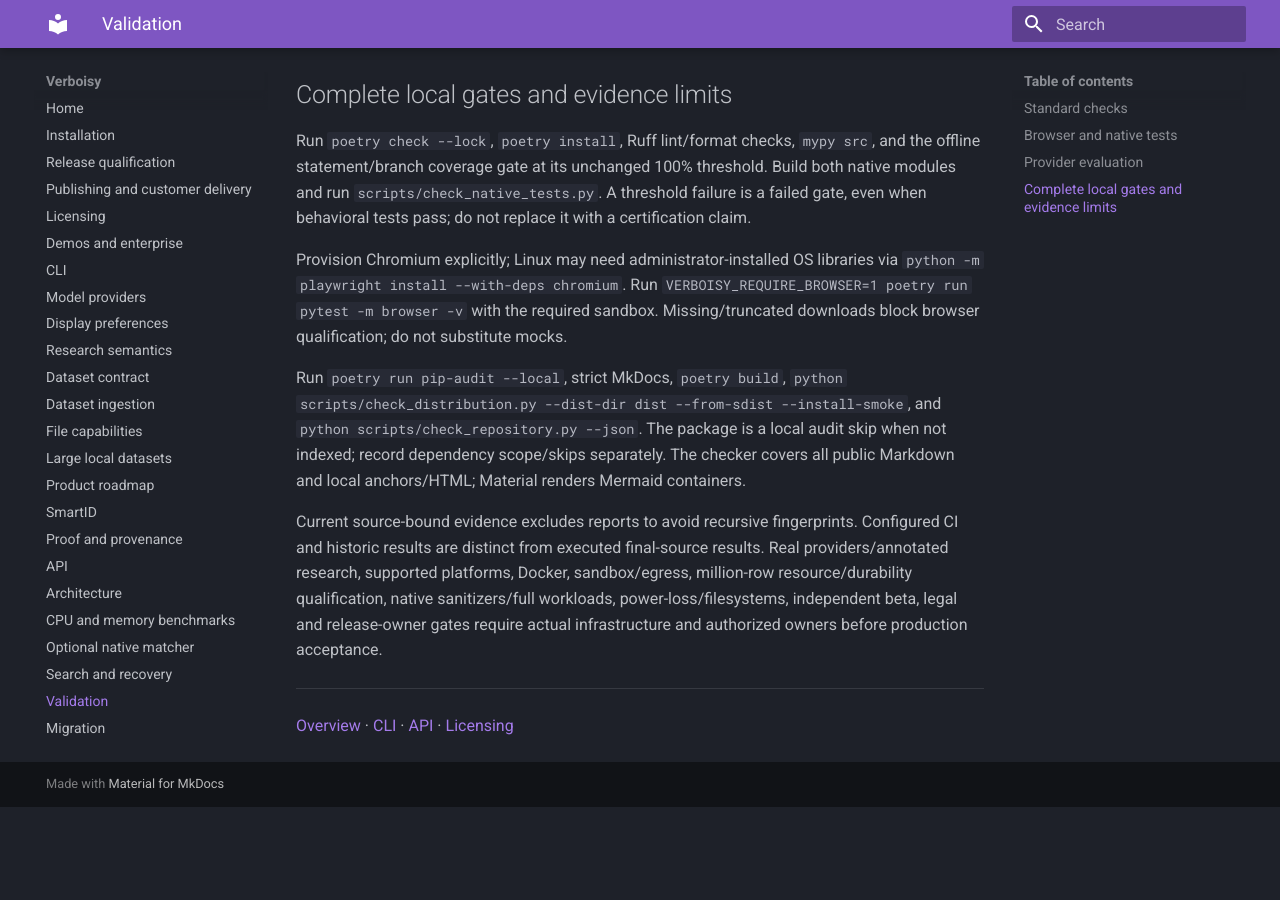
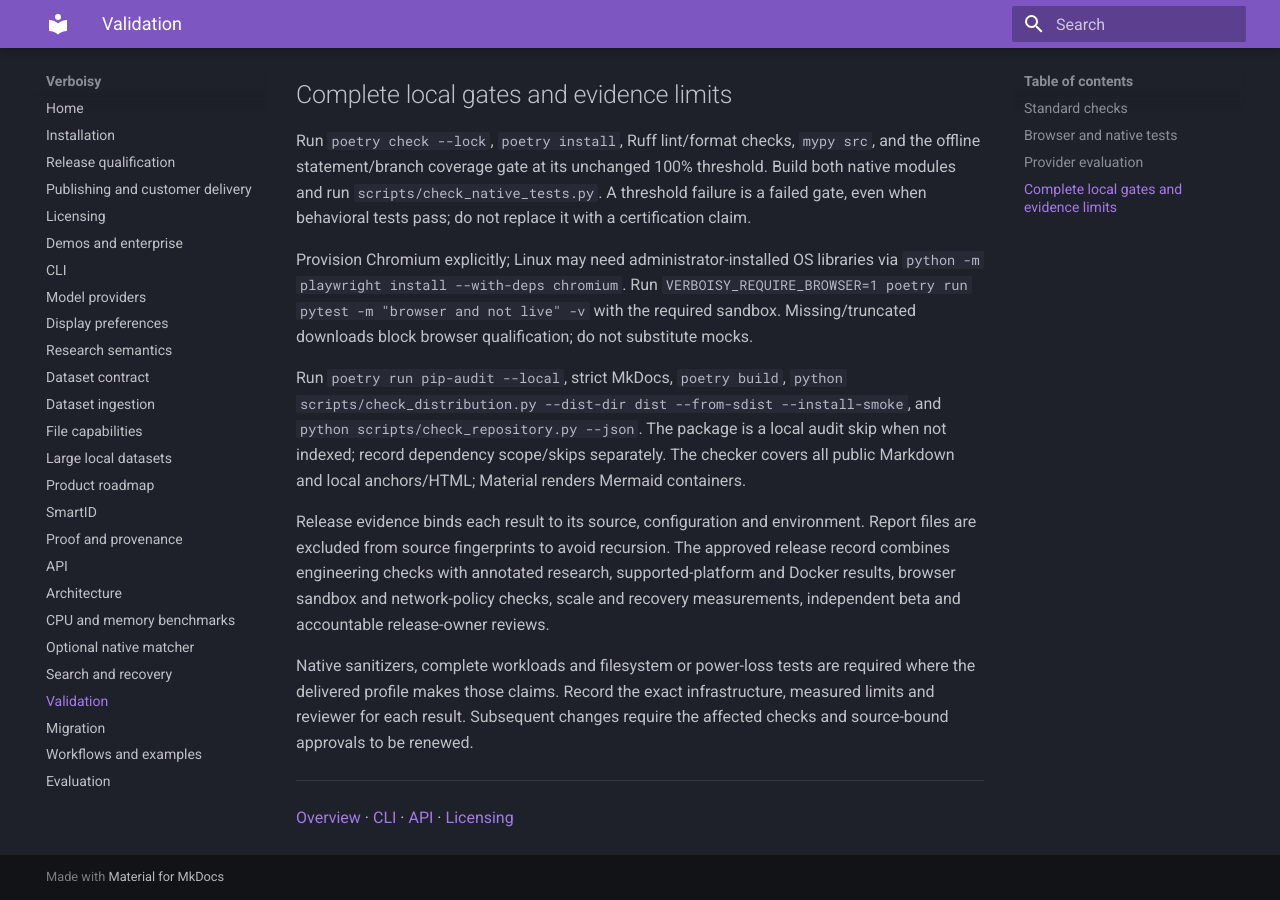
Before and after one commit to EmanueleTorrisi/verboisy, an MkDocs documentation site: the page built from docs/validation.md, in a window 1280 px wide and 900 px high, scrolled down 1290 px. Built offline with MkDocs 1.6.1 and Material for MkDocs 9.7.7, drawn with Linux system fonts in a browser that asks for light colours; before the commit the page ends 2097 px from its top, so only the background shows below that.

Commit message:
docs(validation): document ongoing qualification and isolate live test markers

```diff
--- a/docs/validation.md
+++ b/docs/validation.md
@@ -65,7 +65,7 @@
 
 Provision Chromium explicitly; Linux may need administrator-installed OS libraries
 via `python -m playwright install --with-deps chromium`. Run
-`VERBOISY_REQUIRE_BROWSER=1 poetry run pytest -m browser -v` with the required sandbox.
+`VERBOISY_REQUIRE_BROWSER=1 poetry run pytest -m "browser and not live" -v` with the required sandbox.
 Missing/truncated downloads block browser qualification; do not substitute mocks.
 
 Run `poetry run pip-audit --local`, strict MkDocs, `poetry build`,
@@ -74,12 +74,16 @@
 audit skip when not indexed; record dependency scope/skips separately. The checker
 covers all public Markdown and local anchors/HTML; Material renders Mermaid containers.
 
-Current source-bound evidence excludes reports to avoid recursive fingerprints.
-Configured CI and historic results are distinct from executed final-source results.
-Real providers/annotated research, supported platforms, Docker, sandbox/egress,
-million-row resource/durability qualification, native sanitizers/full workloads,
-power-loss/filesystems, independent beta, legal and release-owner gates require actual
-infrastructure and authorized owners before production acceptance.
+Release evidence binds each result to its source, configuration and environment.
+Report files are excluded from source fingerprints to avoid recursion. The approved
+release record combines engineering checks with annotated research, supported-platform
+and Docker results, browser sandbox and network-policy checks, scale and recovery
+measurements, independent beta and accountable release-owner reviews.
+
+Native sanitizers, complete workloads and filesystem or power-loss tests are required
+where the delivered profile makes those claims. Record the exact infrastructure,
+measured limits and reviewer for each result. Subsequent changes require the affected
+checks and source-bound approvals to be renewed.
 
 ---
 
```
